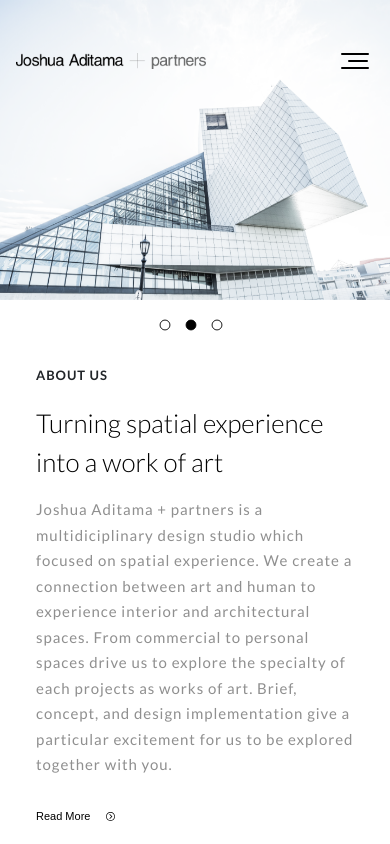
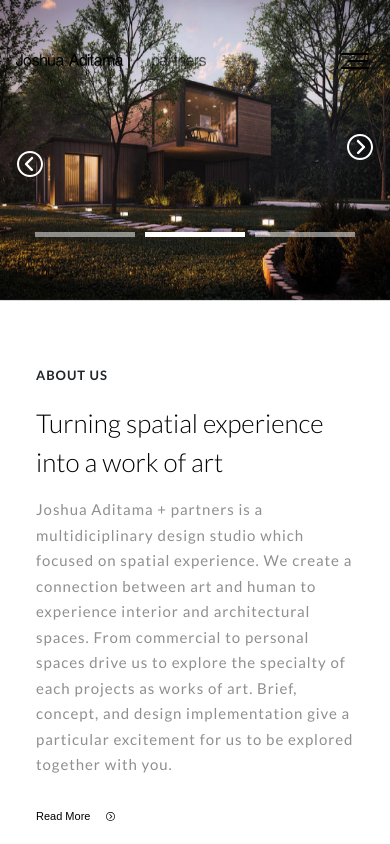
Before and after one commit to TommyBoentoro/joshua_aditama, a React (Create React App) app: page / in a window 390 px wide. Shown: the top 844 px of the page. Built offline with nearby package versions, Linux system fonts and the light colour scheme.

Commit message:
slider home

```diff
--- a/src/Pages/Home.jsx
+++ b/src/Pages/Home.jsx
@@ -15,6 +15,7 @@ import Jumbotron from "./../Assets/jumbotron.JPG"
 import myService from "./../Assets/myService.png"
 import arrow from "./../Assets/arrow.png"
 import test1 from "./../Assets/project/test1.png"
+import project6 from "./../Assets/project/project6.png"
 import jumbotron from './../Assets/jumbotron.JPG'
 
 // Helpers
@@ -30,19 +31,20 @@ import "./../Supports/backgroundHover.css"
 import "./../Supports/homeresponsive.css"
 import "./../Supports/responsive.css"
 import "./../Supports/empat.css"
+import {IoIosArrowDropleft} from "react-icons/io"
 
 const NextArrow = ({ onClick }) => {
     return (
-      <div className="arrow next" style={{display:"none"}} onClick={onClick}>
-        <FaArrowRight />
+      <div className="arrow next"  onClick={onClick}>
+        <IoIosArrowDropright />
       </div>
     );
   };
 
   const PrevArrow = ({ onClick }) => {
     return (
-      <div className="arrow prev"  style={{display:"none"}} onClick={onClick}>
-        <FaArrowLeft />
+      <div className="arrow prev"  onClick={onClick}>
+        <IoIosArrowDropleft />
       </div>
     );
   };
@@ -63,9 +65,9 @@ class Home extends React.Component{
             slideToScroll: 1,
             fade: true,
             dots: true,
-            arrow: false,
-            // nextArrow: <NextArrow />,
-            // prevArrow: <PrevArrow />,
+            dotsClass: "slickDots-home",
+            nextArrow: <NextArrow />,
+            prevArrow: <PrevArrow />,
         }
 
         return(
@@ -76,7 +78,7 @@ class Home extends React.Component{
                         <img src={Jumbotron} alt="Jumbotron" className="bgsliderhome"/>
                     </div>
                     <div>
-                        <img src={gambarHome1} alt="" className="bgsliderhome" />
+                        <img src={project6} alt="" className="bgsliderhome" />
                     </div>
                     <div>
                        <img src={background2} alt="" className="bgsliderhome"  />
@@ -87,7 +89,7 @@ class Home extends React.Component{
             {/* ABOUT US */}
 
                <div className="container px-md-3 px-sm-0 px-3 marginhome d-flex justify-content-center" >
-                        <div className="col-sm-10 col-12  px-md-3 px-sm-0 px-3" >
+                        <div className="col-sm-10 col-12 px-md-3 px-sm-0 px-3" >
                             <div className="col-md px-md-3 px-sm-0 px-1">
                                 <div className="fontlato fontAbout" >
                                     ABOUT US
--- a/src/Pages/Project.jsx
+++ b/src/Pages/Project.jsx
@@ -52,7 +52,6 @@ class Project extends React.Component{
                             </div>
                         </div>
                 </div>
-
 
                 {/*  */}
                 {/* <div className="d-flex flex-row justify-content-between" style={{width:"100%", marginTop:"74px"}}>
--- a/src/Pages/projectDetail.jsx
+++ b/src/Pages/projectDetail.jsx
@@ -25,21 +25,7 @@ import "./../Supports/projectDetail.css"
 import "./../Supports/projectResponsive.css"
 
 
-const NextArrow = ({ onClick }) => {
-    return (
-      <div className="arrow next" style={{display:"none"}} onClick={onClick}>
-        <FaArrowRight />
-      </div>
-    );
-  };
 
-  const PrevArrow = ({ onClick }) => {
-    return (
-      <div className="arrow prev" style={{display:"none"}} onClick={onClick}>
-        <FaArrowLeft />
-      </div>
-    );
-  };
 
 
 class ProjectDetail extends React.Component{
@@ -54,8 +40,7 @@ class ProjectDetail extends React.Component{
             speed: 500,
             autoplay:true,
             dots: true,
-            nextArrow: <NextArrow />,
-            prevArrow: <PrevArrow />,
+            arrow: false,
           };
 
         return(
--- a/src/Supports/empat.css
+++ b/src/Supports/empat.css
@@ -0,0 +1,134 @@
+.slickDots-home{
+    display: flex !important;
+    justify-content: start;
+    list-style: none;
+    margin: 0 100px;
+    padding: 0;
+    position: relative;
+    height: 0;
+}
+
+.slickDots-home li{
+    margin: 5px;
+    position: relative;
+    bottom: 80px;
+    width: 80%;
+}
+
+.slickDots-home button {
+    width: 100%;
+    height: 5px;
+    border: none;
+    text-decoration: none;
+    opacity: 0.5;
+    color: blue;
+    background-color: white;
+    text-indent: -999999px;
+}
+
+.slickDots-home li.slick-active button{
+
+    opacity: 1;
+}
+
+.slick-slider{
+    position: relative;
+}
+
+.slick-slider .prev{
+    position: absolute;
+    width: 60px;
+    z-index: 10;
+    text-align: center;
+    top: 450px;
+    left: 0;
+    cursor: pointer;
+    color: white;
+    transform: scale(2.5);
+}
+
+.slick-slider .next{
+    position: absolute;
+    z-index: 10;
+    width: 60px;
+    text-align: center;
+    bottom: 450px;
+    right: 0;
+    color: white;
+    transform: scale(2.5);
+    cursor: pointer;
+}
+
+@media (max-width:768px){
+
+    .slick-slider .prev{
+        position: absolute;
+        width: 60px;
+        z-index: 10;
+        text-align: center;
+        top: 240px;
+        left: 0;
+        cursor: pointer;
+        color: white;
+        transform: scale(2);
+    }
+
+    .slick-slider .next{
+        position: absolute;
+        z-index: 10;
+        width: 60px;
+        text-align: center;
+        bottom: 240px;
+        right: 0;
+        color: white;
+        transform: scale(2);
+        cursor: pointer;
+    }
+
+    .slickDots-home{
+        display: flex !important;
+        justify-content: start;
+        list-style: none;
+        margin: 0 75px;
+        padding: 0;
+        position: relative;
+    }
+}
+
+@media (max-width:576px){
+
+
+    .slick-slider .prev{
+        position: absolute;
+        width: 60px;
+        z-index: 10;
+        text-align: center;
+        top: 150px;
+        left: 0;
+        cursor: pointer;
+        color: white;
+        transform: scale(2);
+    }
+
+    .slick-slider .next{
+        position: absolute;
+        z-index: 10;
+        width: 60px;
+        text-align: center;
+        bottom: 150px;
+        right: 0;
+        color: white;
+        transform: scale(2);
+        cursor: pointer;
+    }
+
+    .slickDots-home{
+        display: flex !important;
+        justify-content: start;
+        list-style: none;
+        margin: 0 30px;
+        padding: 0;
+        position: relative;
+        background-color: red;
+    }
+}
--- a/src/Supports/home.css
+++ b/src/Supports/home.css
@@ -63,10 +63,6 @@
 
 }
 
-
-
-
-
 .containerhome {
     display: grid;
     align-items:center;
--- a/src/Supports/homeresponsive.css
+++ b/src/Supports/homeresponsive.css
@@ -183,7 +183,7 @@
 
 
 /* Small */
-@media (max-width:500px) {
+@media (max-width:576px) {
     .bgsliderhome{
         width: 100%;
         height: 300px;
--- a/src/Supports/tiga.css
+++ b/src/Supports/tiga.css
@@ -27,13 +27,17 @@
     transform: scaleY(0.9)
 }
 
+.slick{
+    display: flex;
+}
+
 .slick-dots{
     display: flex;
     justify-content: center;
     margin: 0;
     padding: 0;
+    list-style-type: none;
 
-    list-style-type: none;
 }
 
 .slick-dots li{
@@ -45,12 +49,10 @@
     width: 10px !important;
     height: 10px !important;
     padding: 0;
-
     border: none;
     border-radius: 100%;
     background-color: red;
     border: 1px solid black !important;
-
     text-indent: -99999px;
 
 
```
Also changed, not shown: 1 other file (tests, documents, lock files or other folders).
